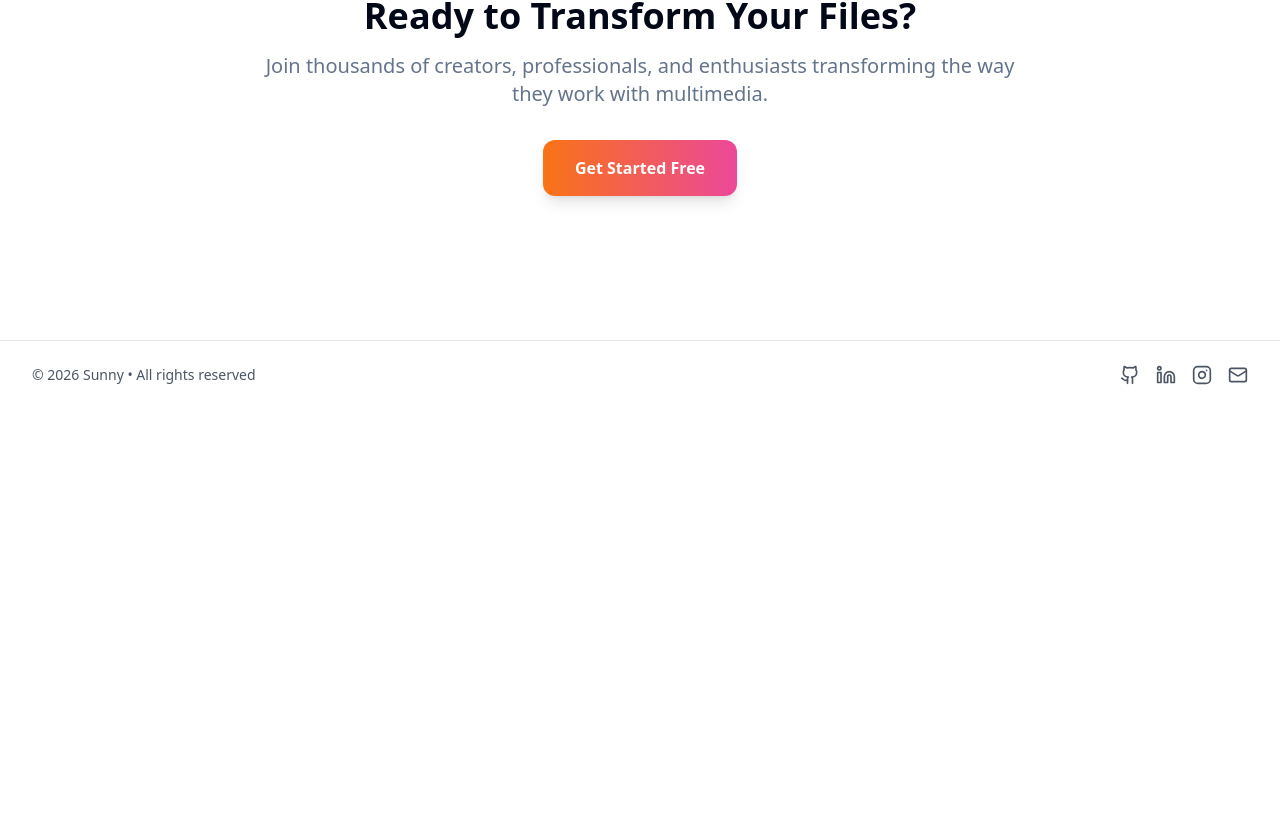
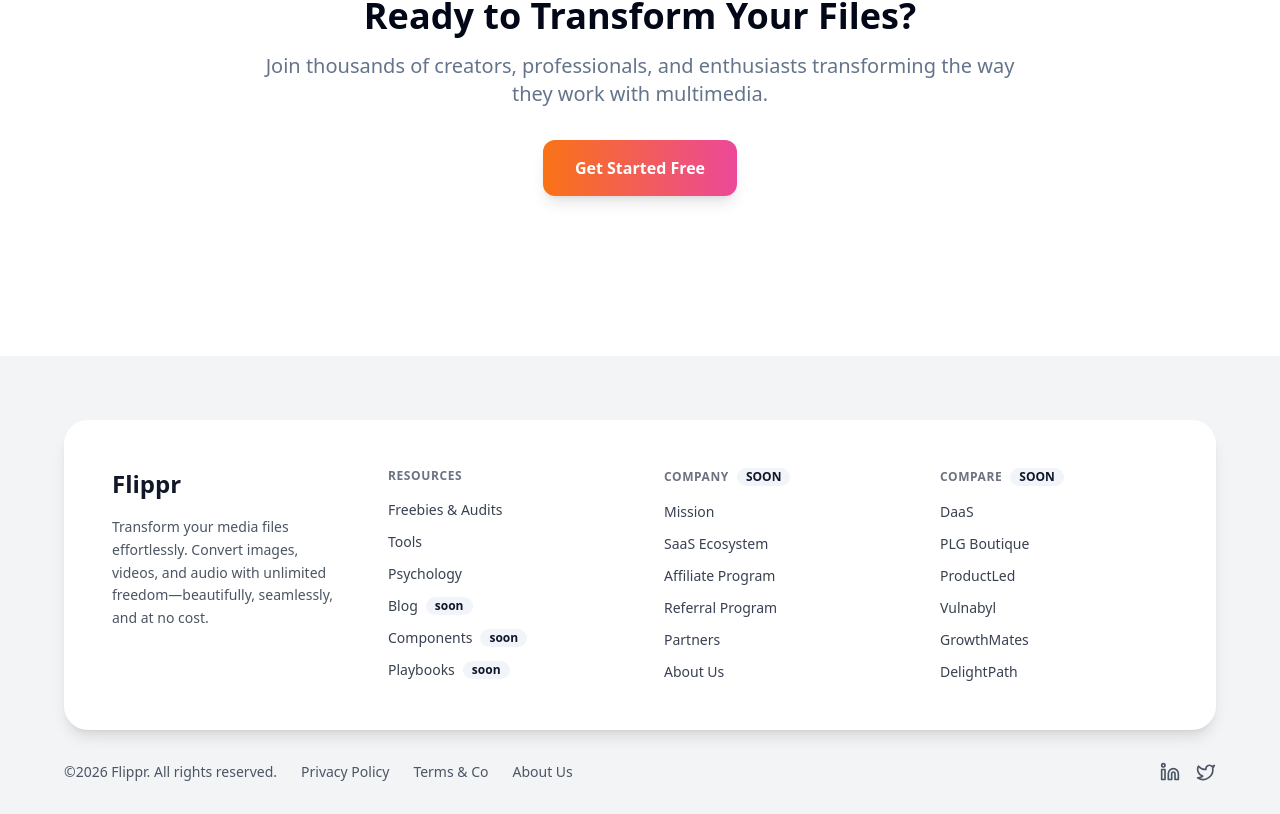
Before and after one commit to Sunny-Saurya/Flipprr, a Next.js app: page /about in a window 1280 px wide. Shown: the part 1980-2794 px from the top of the page. Before the commit the page ends 2389 px from the top, so only its background shows below. Built offline with nearby package versions, Linux system fonts and the light colour scheme.

Commit message:
Footer Updated

```diff
--- a/components/Footer.tsx
+++ b/components/Footer.tsx
@@ -1,60 +1,200 @@
 "use client";
 
 import { motion } from "framer-motion";
-import { Github, Linkedin, Instagram, Mail } from "lucide-react";
+import { Linkedin, Twitter, FileImage } from "lucide-react";
+import Link from "next/link";
+import { Badge } from "./ui/badge";
+
+const footerLinks = {
+  resources: {
+    title: "RESOURCES",
+    items: [
+      { name: "Freebies & Audits", href: "/", badge: false },
+      { name: "Tools", href: "/", badge: false },
+      { name: "Psychology", href: "/", badge: false },
+      { name: "Blog", href: "/", badge: "soon" },
+      { name: "Components", href: "/", badge: "soon" },
+      { name: "Playbooks", href: "/", badge: "soon" },
+    ],
+  },
+  company: {
+    title: "COMPANY",
+    badge: "SOON",
+    items: [
+      { name: "Mission", href: "/about", badge: false },
+      { name: "SaaS Ecosystem", href: "/", badge: false },
+      { name: "Affiliate Program", href: "/", badge: false },
+      { name: "Referral Program", href: "/", badge: false },
+      { name: "Partners", href: "/", badge: false },
+      { name: "About Us", href: "/about", badge: false },
+    ],
+  },
+  compare: {
+    title: "COMPARE",
+    badge: "SOON",
+    items: [
+      { name: "DaaS", href: "/", badge: false },
+      { name: "PLG Boutique", href: "/", badge: false },
+      { name: "ProductLed", href: "/", badge: false },
+      { name: "Vulnabyl", href: "/", badge: false },
+      { name: "GrowthMates", href: "/", badge: false },
+      { name: "DelightPath", href: "/", badge: false },
+    ],
+  },
+};
 
 export default function Footer() {
   return (
-    <footer className="w-full py-6 mt-16 border-t border-gray-200 dark:border-gray-800">
-      <div className="container mx-auto flex flex-col md:flex-row items-center justify-between gap-4 text-sm text-gray-600 dark:text-gray-400">
+    <footer className="relative w-full bg-gray-100 dark:bg-gray-900/50 pt-16 pb-8 mt-20">
+      <div className="container mx-auto px-6 md:px-12 lg:px-16">
+        {/* Main Footer Content */}
+        <motion.div
+          initial={{ opacity: 0, y: 20 }}
+          whileInView={{ opacity: 1, y: 0 }}
+          viewport={{ once: true }}
+          transition={{ duration: 0.6 }}
+          className="bg-white dark:bg-gray-800/50 rounded-3xl p-8 md:p-12 shadow-lg"
+        >
+          <div className="grid grid-cols-1 md:grid-cols-2 lg:grid-cols-4 gap-12">
+            {/* Brand Column */}
+            <div className="space-y-4">
+              <h3 className="text-2xl font-bold text-gray-900 dark:text-white">
+                Flippr
+              </h3>
+              <p className="text-gray-600 dark:text-gray-400 text-sm leading-relaxed max-w-xs">
+                Transform your media files effortlessly. Convert images, videos, and audio with unlimited freedom—beautifully, seamlessly, and at no cost.
+              </p>
+            </div>
 
-        {/* Left side text */}
-        <motion.p
-          initial={{ opacity: 0, y: 10 }}
-          animate={{ opacity: 1, y: 0 }}
-          transition={{ duration: 0.5 }}
-          className="text-center md:text-left"
+            {/* Resources Column */}
+            <div>
+              <h4 className="text-xs font-semibold text-gray-500 dark:text-gray-400 mb-4 tracking-wider">
+                {footerLinks.resources.title}
+              </h4>
+              <ul className="space-y-3">
+                {footerLinks.resources.items.map((item) => (
+                  <li key={item.name}>
+                    <Link
+                      href={item.href}
+                      className="text-gray-700 dark:text-gray-300 hover:text-orange-500 dark:hover:text-orange-400 transition-colors text-sm flex items-center gap-2"
                     >
-          © {new Date().getFullYear()} Sunny • All rights reserved
-        </motion.p>
+                      {item.name}
+                      {item.badge && (
+                        <Badge variant="secondary" className="text-xs px-2 py-0">
+                          {item.badge}
+                        </Badge>
+                      )}
+                    </Link>
+                  </li>
+                ))}
+              </ul>
+            </div>
 
-        {/* Right side social icons */}
+            {/* Company Column */}
+            <div>
+              <div className="flex items-center gap-2 mb-4">
+                <h4 className="text-xs font-semibold text-gray-500 dark:text-gray-400 tracking-wider">
+                  {footerLinks.company.title}
+                </h4>
+                {footerLinks.company.badge && (
+                  <Badge variant="secondary" className="text-xs px-2 py-0">
+                    {footerLinks.company.badge}
+                  </Badge>
+                )}
+              </div>
+              <ul className="space-y-3">
+                {footerLinks.company.items.map((item) => (
+                  <li key={item.name}>
+                    <Link
+                      href={item.href}
+                      className="text-gray-700 dark:text-gray-300 hover:text-orange-500 dark:hover:text-orange-400 transition-colors text-sm flex items-center gap-2"
+                    >
+                      {item.name}
+                      {item.badge && (
+                        <Badge variant="secondary" className="text-xs px-2 py-0">
+                          {item.badge}
+                        </Badge>
+                      )}
+                    </Link>
+                  </li>
+                ))}
+              </ul>
+            </div>
+
+            {/* Compare Column */}
+            <div>
+              <div className="flex items-center gap-2 mb-4">
+                <h4 className="text-xs font-semibold text-gray-500 dark:text-gray-400 tracking-wider">
+                  {footerLinks.compare.title}
+                </h4>
+                {footerLinks.compare.badge && (
+                  <Badge variant="secondary" className="text-xs px-2 py-0">
+                    {footerLinks.compare.badge}
+                  </Badge>
+                )}
+              </div>
+              <ul className="space-y-3">
+                {footerLinks.compare.items.map((item) => (
+                  <li key={item.name}>
+                    <Link
+                      href={item.href}
+                      className="text-gray-700 dark:text-gray-300 hover:text-orange-500 dark:hover:text-orange-400 transition-colors text-sm flex items-center gap-2"
+                    >
+                      {item.name}
+                      {item.badge && (
+                        <Badge variant="secondary" className="text-xs px-2 py-0">
+                          {item.badge}
+                        </Badge>
+                      )}
+                    </Link>
+                  </li>
+                ))}
+              </ul>
+            </div>
+          </div>
+        </motion.div>
+
+        {/* Bottom Bar */}
         <motion.div
-          className="flex gap-4"
           initial={{ opacity: 0 }}
-          animate={{ opacity: 1 }}
-          transition={{ delay: 0.3, duration: 0.5 }}
+          whileInView={{ opacity: 1 }}
+          viewport={{ once: true }}
+          transition={{ delay: 0.2, duration: 0.6 }}
+          className="mt-8 flex flex-col md:flex-row items-center justify-between gap-4 text-sm text-gray-600 dark:text-gray-400"
         >
-          <a
-            href="https://github.com/sunny-saurya"
-            target="_blank"
-            rel="noopener noreferrer"
-            className="hover:text-black dark:hover:text-white transition-colors"
-          >
-            <Github size={20} />
-          </a>
+          {/* Copyright & Links */}
+          <div className="flex flex-wrap items-center justify-center md:justify-start gap-6">
+            <p>©{new Date().getFullYear()} Flippr. All rights reserved.</p>
+            <Link href="/privacy-policy" className="hover:text-gray-900 dark:hover:text-white transition-colors">
+              Privacy Policy
+            </Link>
+            <Link href="/terms" className="hover:text-gray-900 dark:hover:text-white transition-colors">
+              Terms & Co
+            </Link>
+            <Link href="/about" className="hover:text-gray-900 dark:hover:text-white transition-colors">
+              About Us
+            </Link>
+          </div>
+
+          {/* Social Icons */}
+          <div className="flex gap-4">
             <a
               href="https://www.linkedin.com/in/sunny766/"
               target="_blank"
               rel="noopener noreferrer"
-            className="hover:text-black dark:hover:text-white transition-colors"
+              className="text-gray-600 dark:text-gray-400 hover:text-gray-900 dark:hover:text-white transition-colors"
             >
               <Linkedin size={20} />
             </a>
             <a
-            href="https://www.instagram.com/sunnnnyyyyy_/"
+              href="https://twitter.com"
               target="_blank"
               rel="noopener noreferrer"
-            className="hover:text-black dark:hover:text-white transition-colors"
+              className="text-gray-600 dark:text-gray-400 hover:text-gray-900 dark:hover:text-white transition-colors"
             >
-            <Instagram size={20} />
+              <Twitter size={20} />
             </a>
-          <a
-            href="mailto:sunnnnnyyyyy25@gmail.com"
-            className="hover:text-black dark:hover:text-white transition-colors"
-          >
-            <Mail size={20} />
-          </a>
+          </div>
         </motion.div>
       </div>
     </footer>
```
Lines whose indentation alone changed are shown as unchanged.
